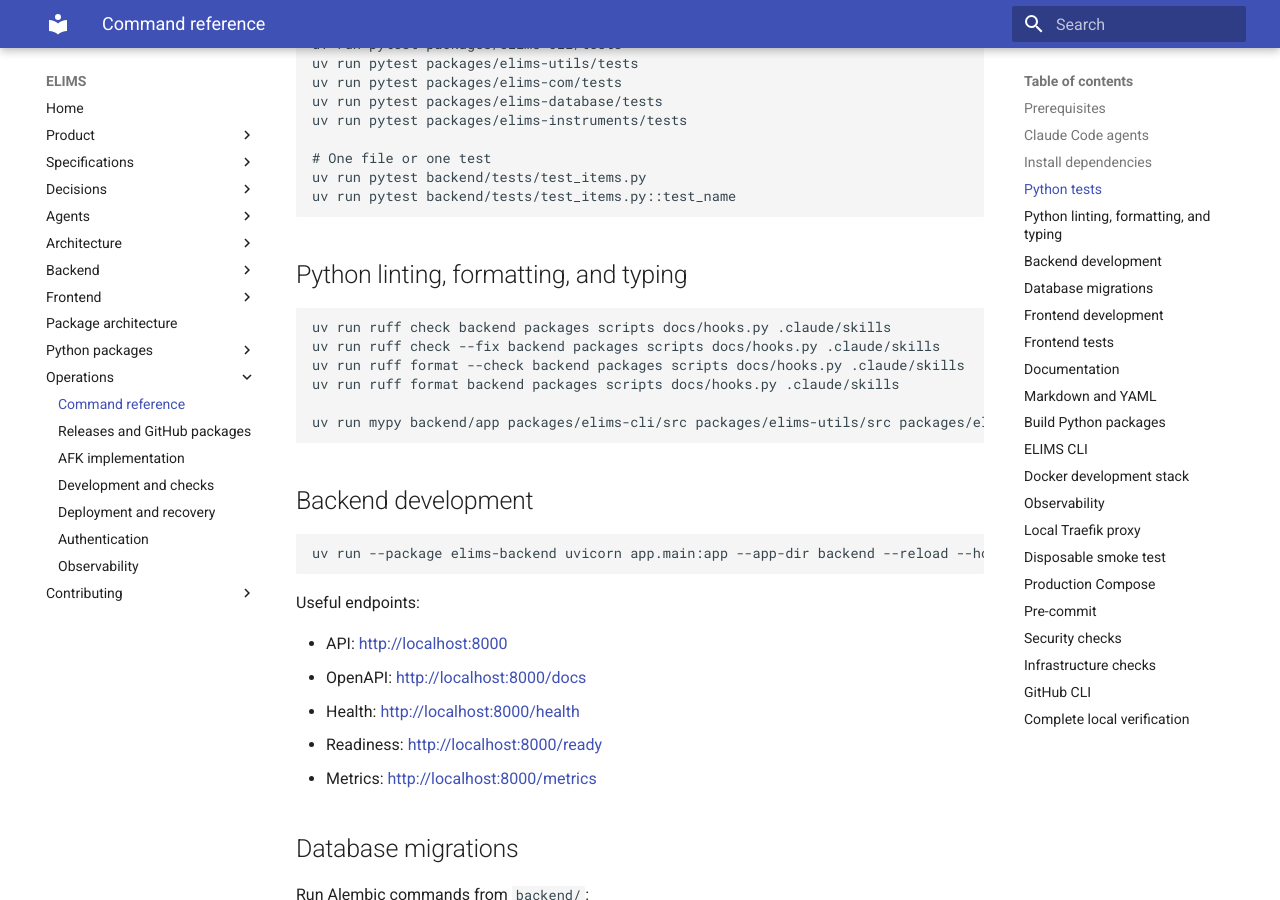
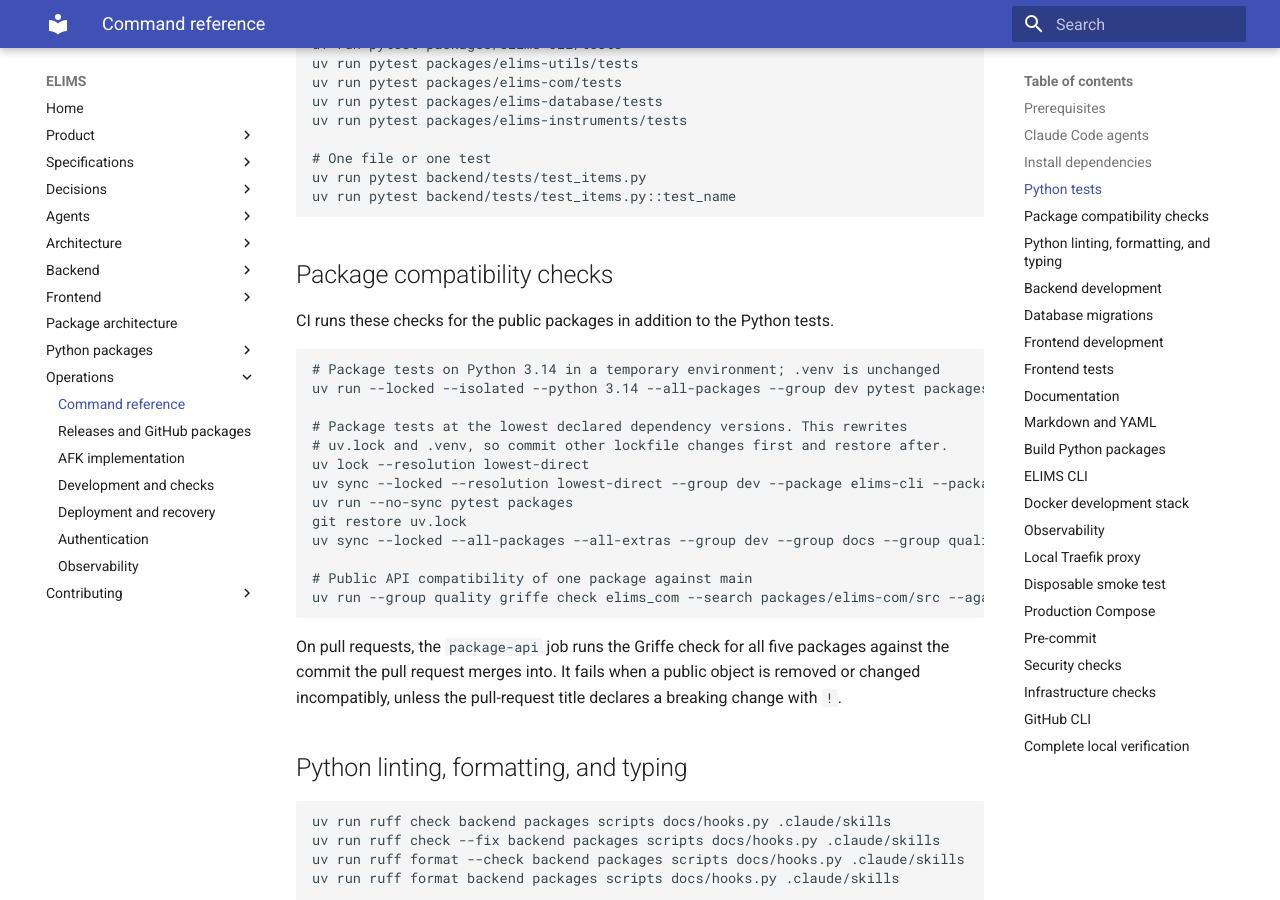
Before and after one commit to FabienMeyer/elims, an MkDocs documentation site: the page built from docs/operations/command-reference.md, in a window 1280 px wide and 900 px high, scrolled down 1306 px. Built offline with MkDocs 1.6.1 and Material for MkDocs 9.7.7, drawn with Linux system fonts in a browser that asks for light colours.

Commit message:
ci(repository): add package compatibility checks
Test the public packages the way PyPI users install them and reject
undeclared API breaks.

- New packages job: runs the package tests on Python 3.14 with the
  lockfile, and on Python 3.13 at the lowest declared direct dependency
  versions (uv --resolution lowest-direct). It installs only the five
  packages, so backend floors don't affect it.
- New package-api job: on pull requests, runs griffe check for each
  package against the commit the pull request merges into. It fails on
  removed or incompatibly changed public objects unless the title
  declares a breaking change with `!`.
- Add griffe to the quality dependency group.
- Run pytest with --import-mode=importlib so test files with the same
  name in different packages no longer collide.
- Document the local commands and the `!` rule for package APIs.

Co-Authored-By: Claude Opus 5.5 <noreply@anthropic.com>

````diff
--- a/docs/operations/command-reference.md
+++ b/docs/operations/command-reference.md
@@ -60,6 +60,31 @@ uv run pytest packages/elims-instruments/tests
 uv run pytest backend/tests/test_items.py
 uv run pytest backend/tests/test_items.py::test_name
 ```
+
+## Package compatibility checks
+
+CI runs these checks for the public packages in addition to the Python tests.
+
+```powershell
+# Package tests on Python 3.14 in a temporary environment; .venv is unchanged
+uv run --locked --isolated --python 3.14 --all-packages --group dev pytest packages
+
+# Package tests at the lowest declared dependency versions. This rewrites
+# uv.lock and .venv, so commit other lockfile changes first and restore after.
+uv lock --resolution lowest-direct
+uv sync --locked --resolution lowest-direct --group dev --package elims-cli --package elims-com --package elims-database --package elims-instruments --package elims-utils
+uv run --no-sync pytest packages
+git restore uv.lock
+uv sync --locked --all-packages --all-extras --group dev --group docs --group quality
+
+# Public API compatibility of one package against main
+uv run --group quality griffe check elims_com --search packages/elims-com/src --against main
+```
+
+On pull requests, the `package-api` job runs the Griffe check for all five
+packages against the commit the pull request merges into. It fails when a
+public object is removed or changed incompatibly, unless the pull-request title
+declares a breaking change with `!`.
 
 ## Python linting, formatting, and typing
 
--- a/pyproject.toml
+++ b/pyproject.toml
@@ -17,7 +17,7 @@ elims-instruments = { workspace = true }
 
 [dependency-groups]
 dev = ["mypy>=1.19", "pytest>=9", "pytest-cov>=7", "ruff>=0.14"]
-quality = ["pre-commit>=4", "pyyaml>=6", "yamllint>=1.35"]
+quality = ["griffe>=2.4.1", "pre-commit>=4", "pyyaml>=6", "yamllint>=1.35"]
 docs = ["mkdocs-material>=9.6", "mkdocstrings[python]>=1.0.8"]
 
 [tool.ruff]
@@ -38,6 +38,7 @@ plugins = ["pydantic.mypy"]
 
 [tool.pytest.ini_options]
 testpaths = ["backend/tests", "packages", ".claude/skills"]
+addopts = "--import-mode=importlib"
 asyncio_mode = "auto"
 asyncio_default_fixture_loop_scope = "function"
 
````
Also changed, not shown: docs/contributing/issues-and-branches.md (+3 -1 lines), docs/packages/index.md (+2 -0 lines), 2 other files.
